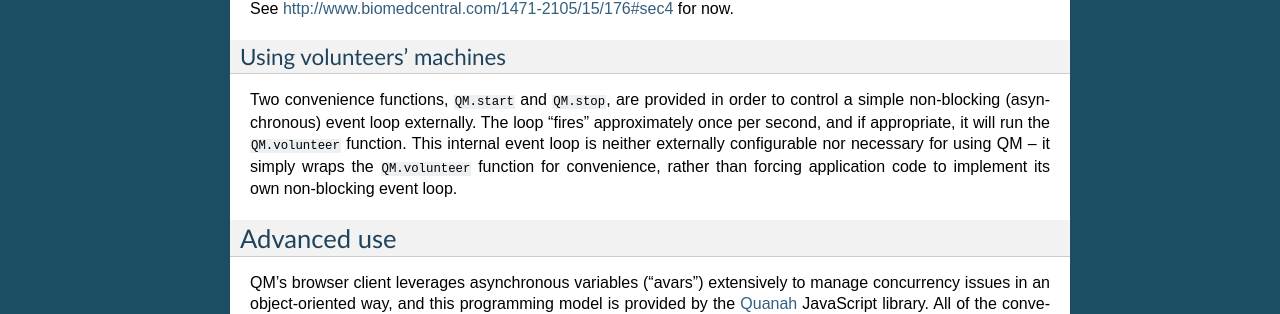
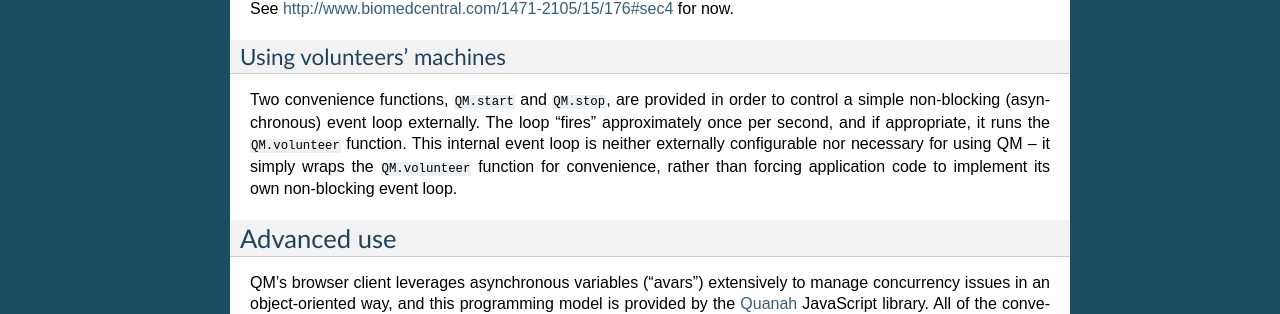
Before and after one commit to qmachine/qmachine, a Sphinx documentation site: the page built from docs/browser-client.rst, in a window 1280 px wide. Shown: the part 721-1035 px from the top of the page. Built offline with Sphinx 7.4.7, drawn with Linux system fonts in a browser that asks for light colours.

Commit message:
Tense change

```diff
--- a/docs/browser-client.rst
+++ b/docs/browser-client.rst
@@ -55,7 +55,7 @@ Using volunteers' machines
 
 Two convenience functions, ``QM.start`` and ``QM.stop``, are provided in order
 to control a simple non-blocking (asynchronous) event loop externally. The loop
-"fires" approximately once per second, and if appropriate, it will run the
+"fires" approximately once per second, and if appropriate, it runs the
 ``QM.volunteer`` function. This internal event loop is neither externally
 configurable nor necessary for using QM -- it simply wraps the ``QM.volunteer``
 function for convenience, rather than forcing application code to implement its
```
